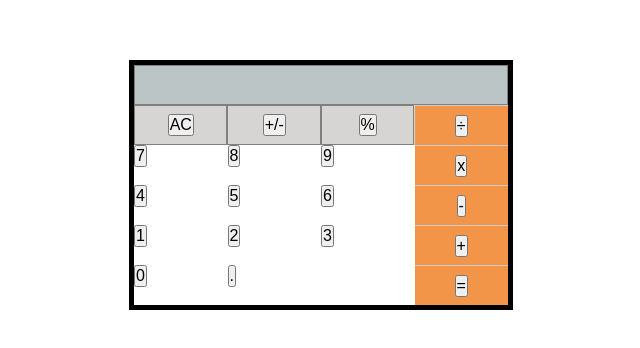
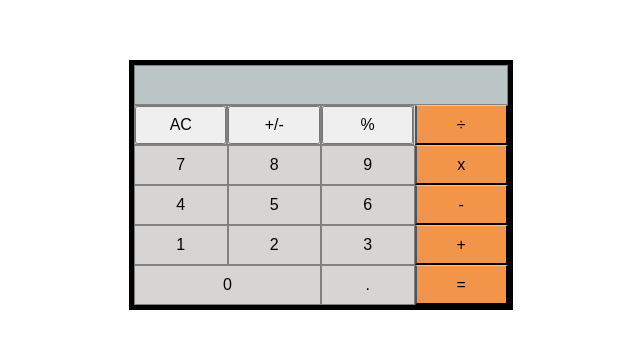
Before and after one commit to tatouroberto/maths-magicians, a React (Create React App) app: page / in a window 1280 px wide. Shown: the part 132-480 px from the top of the page, without its empty margins (319-959 px from the left). Built offline with nearby package versions, Linux system fonts and the light colour scheme.

Commit message:
add more styling

```diff
--- a/src/index.css
+++ b/src/index.css
@@ -37,7 +37,7 @@
   font-size: 0.7rem;
 }
 
-.complex_operations {
+.complex_operations{
   width: 33.33%;
   border: 1px solid grey;
   display: flex;
@@ -45,11 +45,16 @@
   justify-content: center;
 }
 
+.complex_operations button {
+  width: 100%;
+  height: 100%;
+}
+
 .simplest_operation {
   grid-area: 2 / 4 / 7 / 5;
 }
 
-.sim_operations {
+.sim_operations button{
   width: 100%;
   height: 2.5rem;
   border-top: 1px solid #d1cdcd;
@@ -65,7 +70,7 @@
   grid-template-columns: 1fr 1fr 1fr;
 }
 
-.num_pad p {
+.num_pad button {
   height: 2.5rem;
   width: 100%;
   background-color: rgb(206, 202, 202, 0.8);
@@ -76,11 +81,11 @@
   align-items: center;
 }
 
-#num_pad_zero {
+.num_pad_zero {
   grid-area: 6 / 1 / 7 / 3;
 }
 
-#num_pad_dot {
+.num_pad_dot {
   grid-area: 6 / 3 / 7 / 4;
 }
 
```
